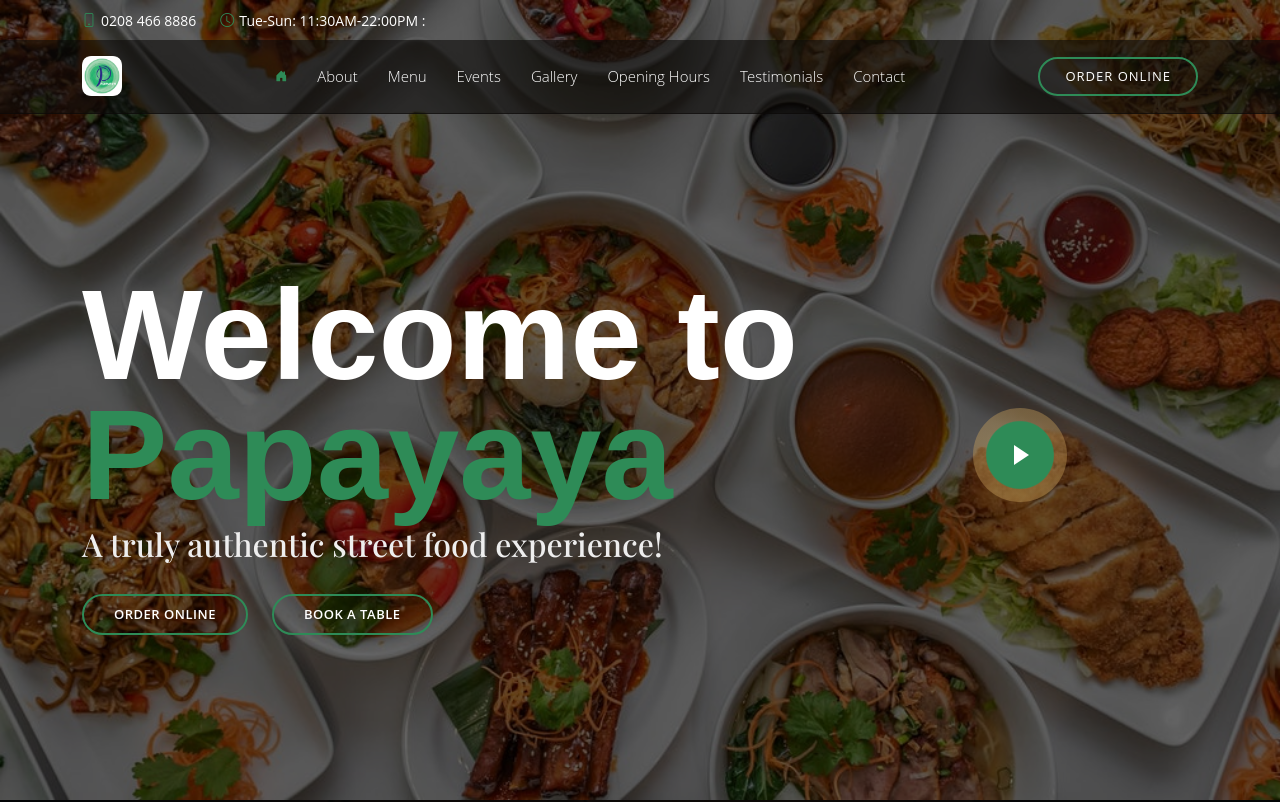
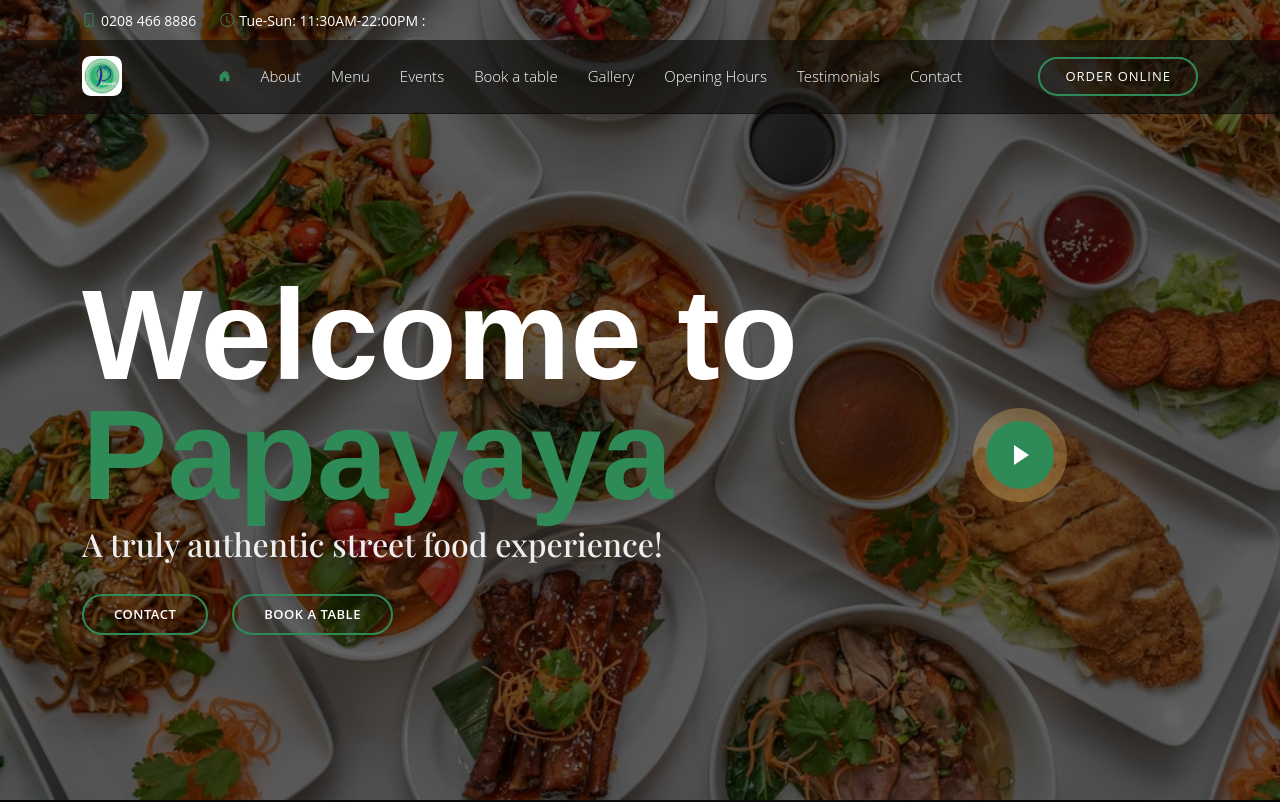
Before and after one commit to Justinng26/Papayaya_Bromley, a Next.js app: page / in a window 1280 px wide. Shown: the top 802 px of the page. Built offline with nearby package versions, Linux system fonts and the light colour scheme; no server answers.

Commit message:
added functionaility to hero buttons and goback functionality on menu item

```diff
--- a/src/app/components/AppBtn.tsx
+++ b/src/app/components/AppBtn.tsx
@@ -1,11 +1,10 @@
 import "../styles/appBtn.css";
 
 export default function AppBtn({ name }: { name: string }) {
-  const handleScrollTo = (section: string) => {};
   return (
     <a
-      className="app-btn  scrollto d-none d-lg-flex"
-      onClick={() => handleScrollTo("book online")}
+      href="https://papayayabromley.co.uk/order"
+      className="app-btn d-none d-lg-flex"
     >
       {name}
     </a>
--- a/src/app/components/HeroBtn.tsx
+++ b/src/app/components/HeroBtn.tsx
@@ -1,4 +1,5 @@
-import "../styles/HeroBtn.css";
+import { useRouter, usePathname } from "next/navigation";
+import "../styles/heroBtn.css";
 
 export default function HeroBtn({
   name,
@@ -7,7 +8,23 @@ export default function HeroBtn({
   name: string;
   target: string;
 }) {
-  const handleScrollTo = (section: string) => {};
+  const router = useRouter();
+  const pathname = usePathname();
+
+  const handleScrollTo = (section: string) => {
+    const header: HTMLElement = document.querySelector("#header")!;
+    const offset = header.offsetHeight;
+    const targetEl: HTMLElement = document.querySelector("#" + section)!;
+    if (pathname === "/") {
+      const elementPosition = targetEl.offsetTop;
+      window.scrollTo({
+        top: elementPosition - offset,
+        behavior: "smooth",
+      });
+    } else {
+      router.push(`/#${section}`);
+    }
+  };
 
   return (
     <a
--- a/src/app/data/data.ts
+++ b/src/app/data/data.ts
@@ -27,31 +27,39 @@ export const navs = [
 
   {
     id: 5,
+    name: "Book a table",
+    target: "book-a-table",
+    active: false,
+  },
+
+  {
+    id: 6,
     name: "Gallery",
     target: "gallery",
     active: false,
   },
   {
-    id: 6,
+    id: 7,
     name: "Opening Hours",
     target: "opening-hours",
     active: false,
   },
 
   {
-    id: 7,
+    id: 8,
     name: "Testimonials",
     target: "testimonials",
     active: false,
   },
 
   {
-    id: 8,
+    id: 9,
     name: "Contact",
     target: "contact",
     active: false,
   },
 ];
+
 export const whyUs = [
   {
     id: 1,
--- a/src/app/sections/BookAtable.tsx
+++ b/src/app/sections/BookAtable.tsx
@@ -10,7 +10,7 @@ export default function BookAtable() {
   const handleTextChange = () => {};
 
   return (
-    <section id="booking" className="booking">
+    <section id="book-a-table" className="book-a-table">
       <div className="container" data-aos="fade-up">
         <SectionTitle title="Reservation" subtitle="Book a Table" />
       </div>
--- a/src/app/sections/Hero.tsx
+++ b/src/app/sections/Hero.tsx
@@ -27,7 +27,7 @@ export default function Hero() {
             <h2>A truly authentic street food experience!</h2>
 
             <div className="btns">
-              <HeroBtn name="order online" target="menu" />
+              <HeroBtn name="contact" target="contact" />
               <HeroBtn name="book a table" target="book-a-table" />
             </div>
           </div>
```
Also changed, not shown: src/app/components/Breadcrumb.tsx (+15 -3 lines).
